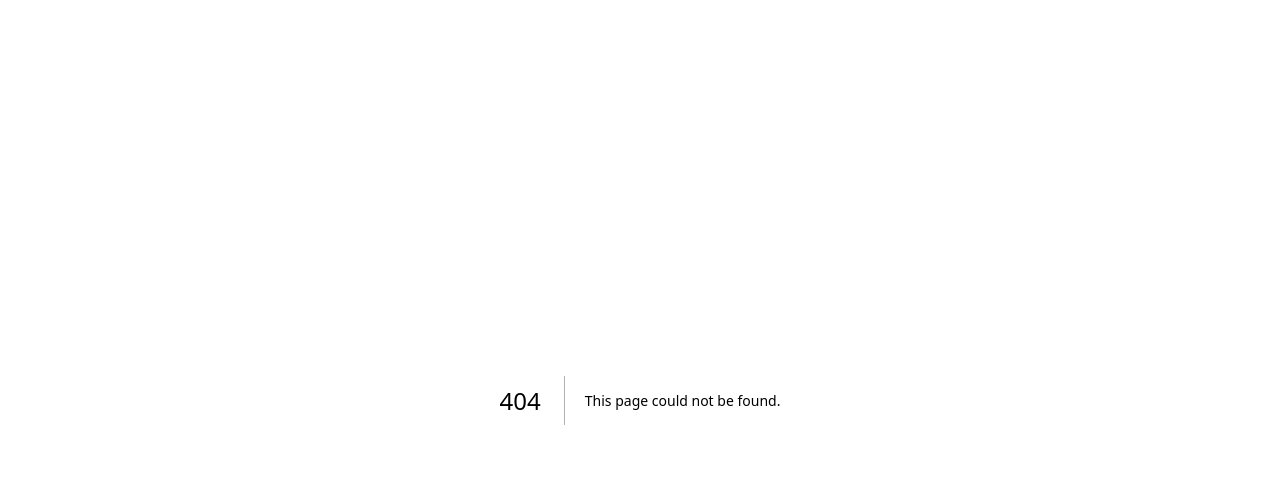
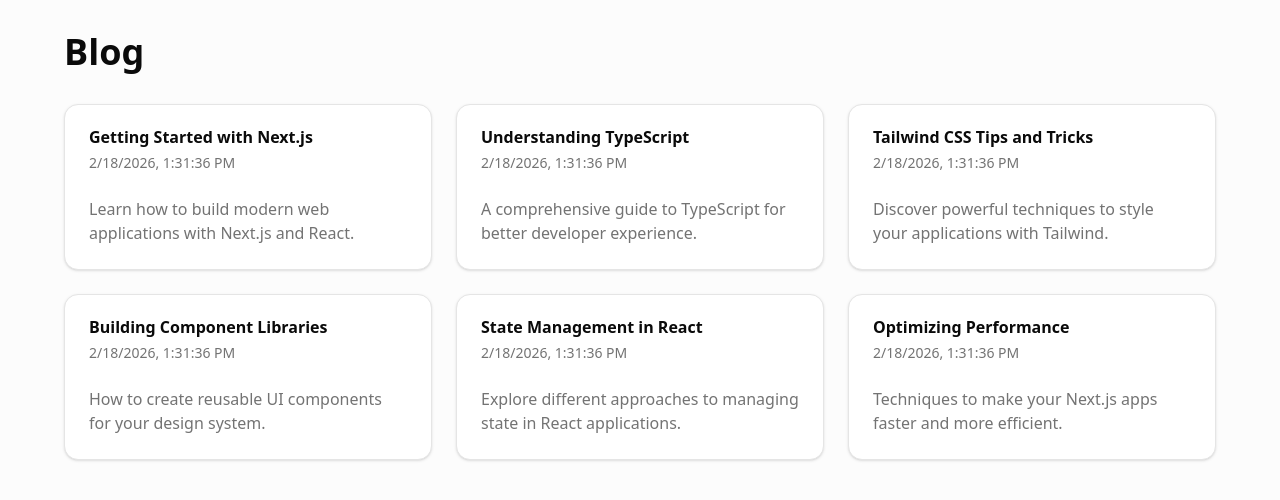
Before and after one commit to mikepowersbot/cool9-2026-02-18-12-46-19, a Next.js app: page /blog in a window 1280 px wide. Before the commit this address had no page. Shown: the top 500 px of the page. Built offline with nearby package versions, Linux system fonts and the light colour scheme.

Commit message:
Complete task: Add Blog index

```diff
--- /dev/null
+++ b/src/app/blog/page.tsx
@@ -0,0 +1,63 @@
+import { Card, CardContent, CardDescription, CardHeader, CardTitle } from "@/components/ui/card";
+
+const placeholderPosts = [
+  {
+    id: 1,
+    title: "Getting Started with Next.js",
+    date: "2/18/2026, 1:31:36 PM",
+    excerpt: "Learn how to build modern web applications with Next.js and React.",
+  },
+  {
+    id: 2,
+    title: "Understanding TypeScript",
+    date: "2/18/2026, 1:31:36 PM",
+    excerpt: "A comprehensive guide to TypeScript for better developer experience.",
+  },
+  {
+    id: 3,
+    title: "Tailwind CSS Tips and Tricks",
+    date: "2/18/2026, 1:31:36 PM",
+    excerpt: "Discover powerful techniques to style your applications with Tailwind.",
+  },
+  {
+    id: 4,
+    title: "Building Component Libraries",
+    date: "2/18/2026, 1:31:36 PM",
+    excerpt: "How to create reusable UI components for your design system.",
+  },
+  {
+    id: 5,
+    title: "State Management in React",
+    date: "2/18/2026, 1:31:36 PM",
+    excerpt: "Explore different approaches to managing state in React applications.",
+  },
+  {
+    id: 6,
+    title: "Optimizing Performance",
+    date: "2/18/2026, 1:31:36 PM",
+    excerpt: "Techniques to make your Next.js apps faster and more efficient.",
+  },
+];
+
+export default function BlogPage() {
+  return (
+    <div className="min-h-screen bg-muted/30 p-8">
+      <div className="max-w-6xl mx-auto">
+        <h1 className="text-4xl font-bold mb-8">Blog</h1>
+        <div className="grid grid-cols-1 md:grid-cols-2 lg:grid-cols-3 gap-6">
+          {placeholderPosts.map((post) => (
+            <Card key={post.id} className="flex flex-col">
+              <CardHeader>
+                <CardTitle>{post.title}</CardTitle>
+                <CardDescription>{post.date}</CardDescription>
+              </CardHeader>
+              <CardContent className="flex-1">
+                <p className="text-muted-foreground">{post.excerpt}</p>
+              </CardContent>
+            </Card>
+          ))}
+        </div>
+      </div>
+    </div>
+  );
+}
```
